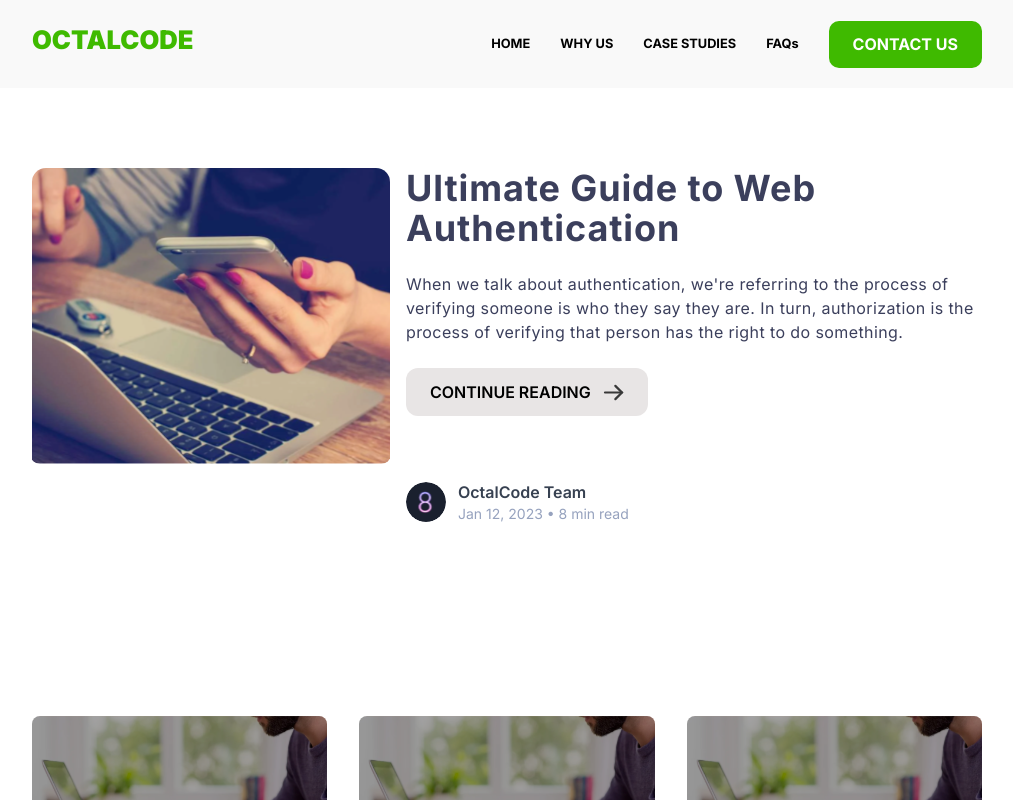
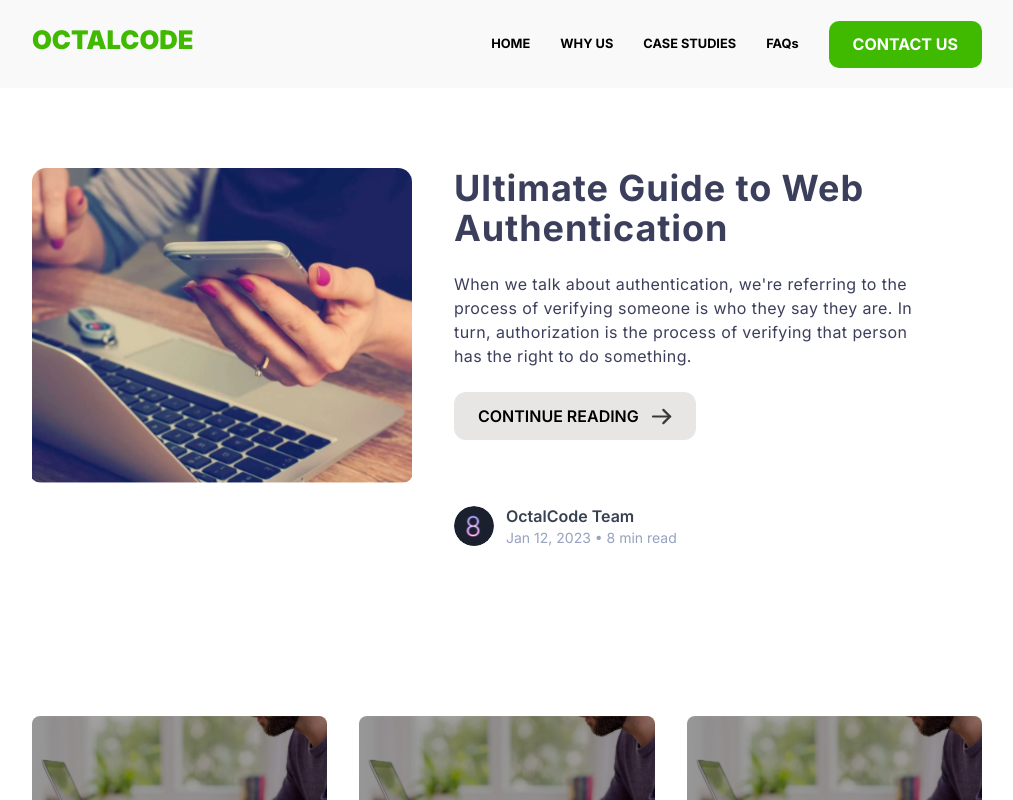
Before and after one commit to Raahim-Ali/Lozdon, a Next.js app: page /Blog in a window 1280 px wide. Shown: the top 800 px of the page, without its empty margins (133-1146 px from the left). Built offline with nearby package versions, Linux system fonts and the light colour scheme.

Commit message:
small chages in Blog Section

```diff
--- a/app/Blog/container/UltimateGuideToWeb.js
+++ b/app/Blog/container/UltimateGuideToWeb.js
@@ -4,11 +4,11 @@ import Link from "next/link";
 
 export default function UltimateGuideToWeb() {
   return (
-    <div className="flex gap-4">
+    <div className="flex" style={{ gap: "2.625rem" }}>
       {/* Left Section: Image */}
       <div
         style={{
-          width: "100%",
+          width: "40%",
           overflow: "hidden",
           height: "500px",
           borderRadius: "14px",
@@ -26,7 +26,7 @@ export default function UltimateGuideToWeb() {
         />
       </div>
 
-      <div className="flex flex-col max-w-xl gap-16">
+      <div className="flex flex-col max-w-xl gap-16" style={{ width: "50%" }}>
         <div className="flex flex-col gap-6 ">
           <p className="poppins font-bold tracking-wide text-4xl">
             Ultimate Guide to Web Authentication
```
